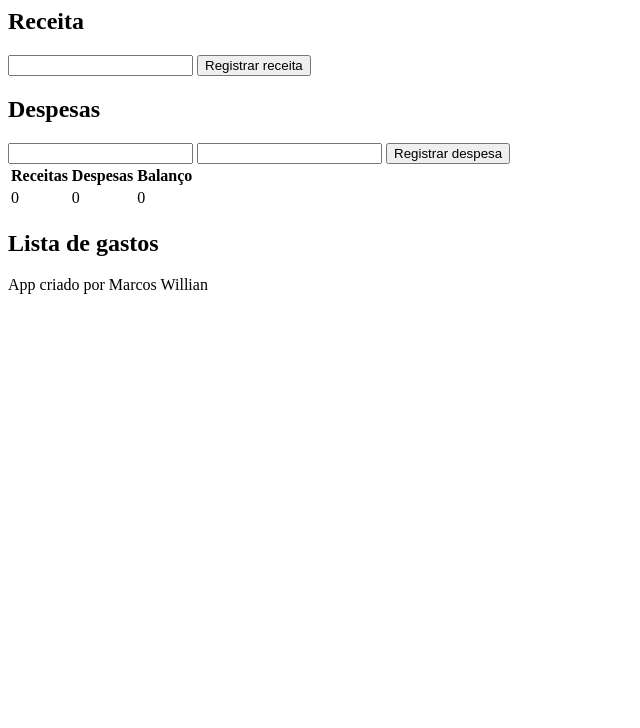
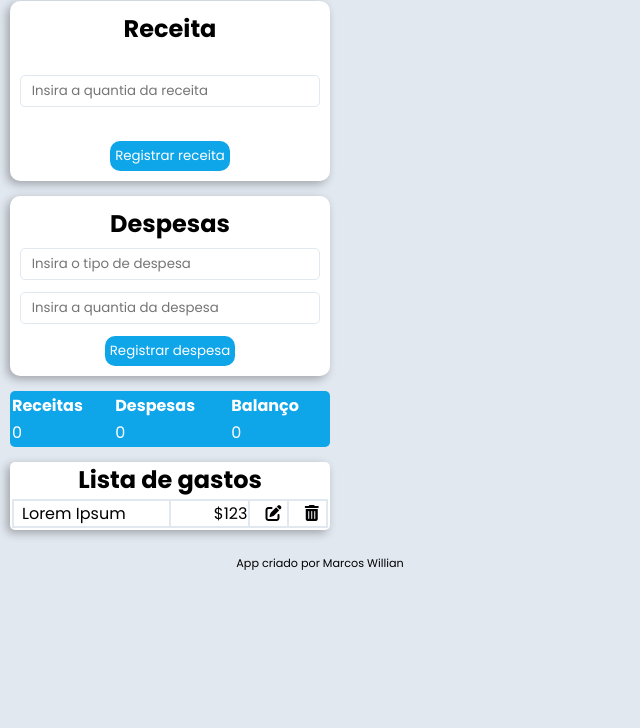
Before and after one commit to MarcosWillianA/app-financas-pessoais, a plain HTML site: page index.html in a window 1280 px wide. Shown: the part 72-800 px from the top of the page, without its empty margins (0-640 px from the left). Drawn offline with Linux system fonts and the light colour scheme.

Commit message:
css básico
praticamente feito

```diff
--- a/css/estilo.css
+++ b/css/estilo.css
@@ -0,0 +1,114 @@
+@import url('https://fonts.googleapis.com/css2?family=Poppins:ital,wght@0,100;0,200;0,300;0,400;0,500;0,600;0,700;0,800;0,900;1,100;1,200;1,300;1,400;1,500;1,600;1,700;1,800;1,900&display=swap');
+
+* {
+    margin: 0;
+    padding: 0;
+    box-sizing: border-box;
+    font-family: 'Poppins', sans-serif;
+}
+
+body {
+    background-color: #e2e8f0;
+}
+
+main {
+    min-width: 320px;
+    max-width: 640px;
+}
+
+h1, h2 {
+    text-align: center;
+}
+
+#container {
+    width: 100%;
+    margin: auto;
+    padding: 10px;
+}
+
+section {
+    max-width: 320px;
+    margin: 15px 0;
+}
+
+.receita-despesa {
+    display: flex;
+    flex-wrap: wrap;
+    justify-content: center;
+    align-content: space-between;
+    height: 180px;
+    padding: 10px;
+    background-color: #fff;
+    border-radius: 10px;
+    box-shadow: -3px 3px 10px rgba(0, 0, 0, .3);
+}
+
+input {
+    width: 100%;
+    border-radius: 5px;
+    border: 1px solid #e2e8f0;
+    margin-bottom: 5px;
+    padding: 5px 0;
+    text-indent: .8em;
+}
+
+.botao {
+    display: block;
+    margin: auto;
+    padding: 5px;
+    border: none;
+    border-radius: 10px;
+    background-color: #0ea5e9;
+    color: #fff;
+}
+
+.botao:active {
+    background: #0ea5e9;
+}
+
+#balanco {
+    width: 100%;
+    border-radius: 5px;
+    background-color: #0ea5e9;
+    color: #fff;
+}
+
+#balanco th {
+    text-align: left;
+}
+
+#gastos {
+    border-radius: 5px;
+    box-shadow: -3px 3px 10px rgba(0, 0, 0, .3);
+    background-color: #fff;
+}
+
+#lista-gastos {
+    width: 100%;
+}
+
+#lista-gastos tr {
+    display: grid;
+    grid-template-columns: 4fr 2fr 1fr 1fr;
+    width: 100%;
+    border: 1px solid #e2e8f0;
+}
+
+#lista-gastos td {
+    border: 1px solid #e2e8f0;
+    text-indent: .5em;
+}
+
+#lista-gastos td:nth-child(2) {
+    text-align: right;
+}
+
+#lista-gastos td:nth-child(3), #lista-gastos td:nth-child(4) {
+    text-align: left;
+    text-indent: none;
+}
+
+footer p {
+    font-size: .7em;
+    text-align: center;
+}
--- a/index.html
+++ b/index.html
@@ -1,11 +1,12 @@
 <!DOCTYPE html>
-<html lang="en">
+<html lang="pt-br">
 <head>
     <meta charset="UTF-8">
     <meta name="viewport" content="width=device-width, initial-scale=1.0">
     <link rel="preconnect" href="https://fonts.googleapis.com">
     <link rel="preconnect" href="https://fonts.gstatic.com" crossorigin>
     <link href="https://fonts.googleapis.com/css2?family=Poppins:ital,wght@0,100;0,200;0,300;0,400;0,500;0,600;0,700;0,800;0,900;1,100;1,200;1,300;1,400;1,500;1,600;1,700;1,800;1,900&display=swap" rel="stylesheet">
+    <link rel="stylesheet" href="https://cdnjs.cloudflare.com/ajax/libs/font-awesome/6.6.0/css/all.min.css" integrity="sha512-Kc323vGBEqzTmouAECnVceyQqyqdsSiqLQISBL29aUW4U/M7pSPA/gEUZQqv1cwx4OnYxTxve5UMg5GT6L4JJg==" crossorigin="anonymous" referrerpolicy="no-referrer" />
     <link rel="stylesheet" href="css/estilo.css">
     <title>Orçamento Pessoais</title>
 </head>
@@ -18,15 +19,15 @@
             <section>
                 <div class="receita-despesa" id="receita">
                     <h2>Receita</h2>
-                    <input type="number" name="receita" id="receita-quantia">
+                    <input type="number" name="receita" id="receita-quantia" placeholder="Insira a quantia da receita"><br>
                     <button class="botao" id="registrar-receita">Registrar receita</button>
                 </div>
             </section>
             <section>
                 <div class="receita-despesa" id="despesa">
                     <h2>Despesas</h2>
-                    <input type="text" name="descricao-despesa" id="descricao-despesa">
-                    <input type="number" name="despesa-quantia" id="despesa-quantia">
+                    <input type="text" name="descricao-despesa" id="descricao-despesa" placeholder="Insira o tipo de despesa"><br>
+                    <input type="number" name="despesa-quantia" id="despesa-quantia" placeholder="Insira a quantia da despesa"><br>
                     <button class="botao" id="registrar-despesa">Registrar despesa</button>
                 </div>
             </section>
@@ -41,6 +42,7 @@
                     </thead>
                     <tbody>
                         <tr>
+                            <!-- Aqui o balanço será inserido dinamicamente-->
                             <td>0</td>
                             <td>0</td>
                             <td>0</td>
@@ -51,6 +53,14 @@
             <section>
                 <div id="gastos">
                     <h2>Lista de gastos</h2>
+                    <table id="lista-gastos">
+                        <tr>
+                            <td>Lorem Ipsum</td>
+                            <td>$123</td>
+                            <td><i class="fa-solid fa-pen-to-square"></i></td>
+                            <td><i class="fa-solid fa-trash-can"></i></td>
+                        </tr>
+                    </table>
                 </div>
             </section>
         </div>
```
